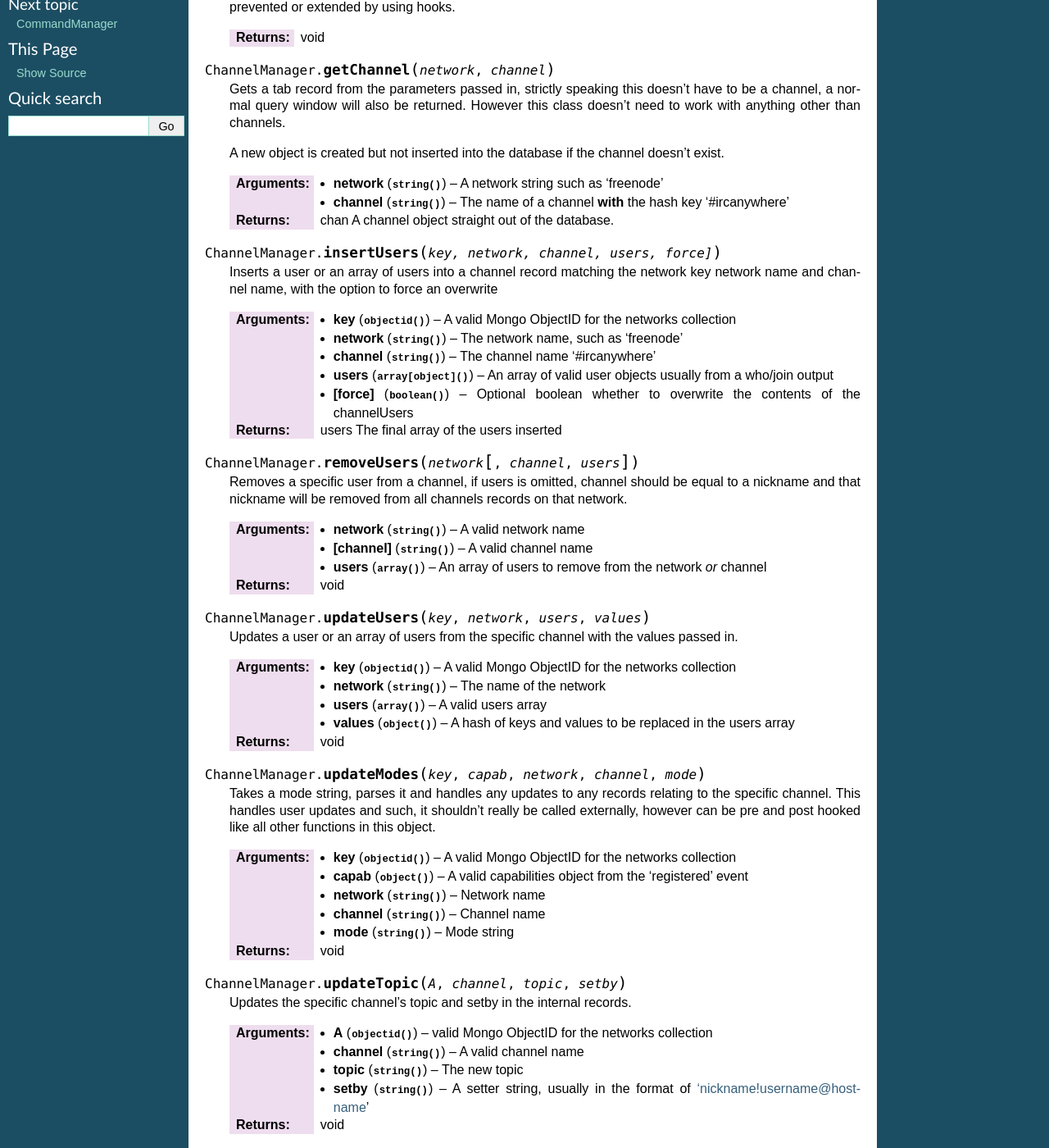
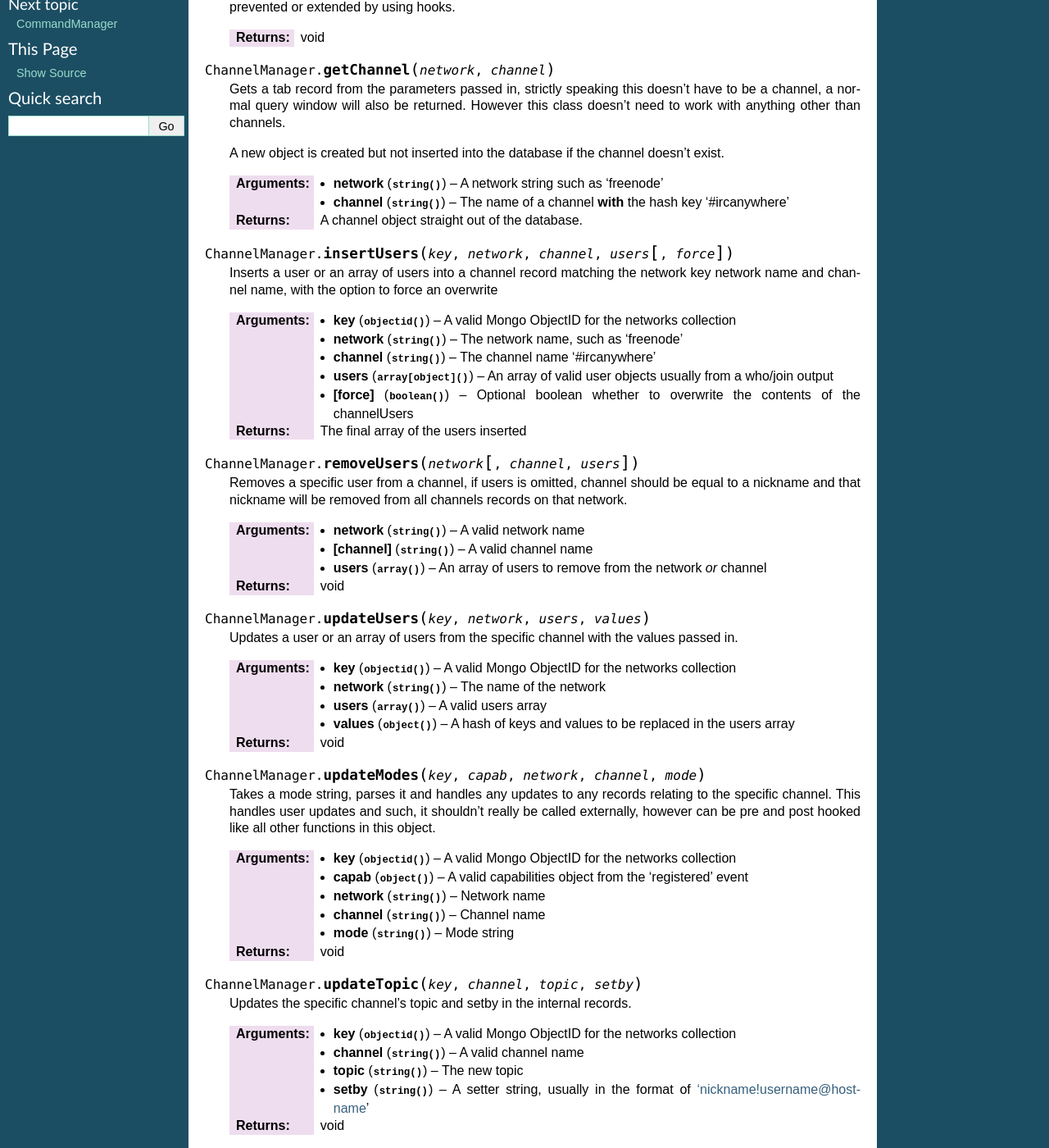
Before and after one commit to ircanywhere/ircanywhere.github.io, a Sphinx documentation site: the page built from docs/source/server/channels.rst, in a window 1280 px wide and 1400 px high, scrolled down 271 px. Shown: the whole window at 82% size. Built offline with Sphinx 7.4.7, drawn with Linux system fonts in a browser that asks for light colours.

Commit message:
Updated docs

```diff
--- a/docs/source/server/channels.rst
+++ b/docs/source/server/channels.rst
@@ -25,9 +25,9 @@ IRCAnywhere server/channels.js
 
    :param string network: A network string such as 'freenode'
    :param string channel: The name of a channel **with** the hash key '#ircanywhere'
-   :returns: chan A channel object straight out of the database.
+   :returns: A channel object straight out of the database.
 
-.. js:function:: ChannelManager.insertUsers(key, network, channel, users, force])
+.. js:function:: ChannelManager.insertUsers(key, network, channel, users[, force])
 
    Inserts a user or an array of users into a channel record matching the network key
    network name and channel name, with the option to force an overwrite
@@ -37,7 +37,7 @@ IRCAnywhere server/channels.js
    :param string channel: The channel name '#ircanywhere'
    :param array[object] users: An array of valid user objects usually from a who/join output
    :param boolean [force]: Optional boolean whether to overwrite the contents of the channelUsers
-   :returns: users The final array of the users inserted
+   :returns: The final array of the users inserted
 
 .. js:function:: ChannelManager.removeUsers(network[, channel, users])
 
@@ -72,11 +72,11 @@ IRCAnywhere server/channels.js
    :param string mode: Mode string
    :returns: void
 
-.. js:function:: ChannelManager.updateTopic(A, channel, topic, setby)
+.. js:function:: ChannelManager.updateTopic(key, channel, topic, setby)
 
    Updates the specific channel's topic and setby in the internal records.
 
-   :param objectid A: valid Mongo ObjectID for the networks collection
+   :param objectid key: A valid Mongo ObjectID for the networks collection
    :param string channel: A valid channel name
    :param string topic: The new topic
    :param string setby: A setter string, usually in the format of 'nickname!username@hostname'
--- a/docs/source/server/commands.rst
+++ b/docs/source/server/commands.rst
@@ -33,7 +33,7 @@ IRCAnywhere server/commands.js
    :param boolean ban: Whether to ban or unban
    :returns: void
 
-.. js:function:: CommandManager.createAlias(command, ...)
+.. js:function:: CommandManager.createAlias(command, alias)
 
    Creates an alias from the first parameter to the remaining ones.
 
@@ -43,7 +43,7 @@ IRCAnywhere server/commands.js
        // sets an alias for /p and /leave to forward to /part
 
    :param string command: A command to alias
-   :param string ...: A command to map to
+   :param ...string alias: A command to map to
    :returns: void
 
 .. js:function:: CommandManager.parseCommand(user, client, target, command)
--- a/docs/source/server/modeparser.rst
+++ b/docs/source/server/modeparser.rst
@@ -39,8 +39,8 @@ IRCAnywhere server/modeparser.js
 .. js:function:: ModeParser.handleParams(capabilities, users, modeArray)
 
    Applies any mode changes that contain status related modes, usually qaohv modes
-       minus: rickibalboa: -o > will remove the o flag from the nickname record
-    minus: rickibalboa: +v > will set the v flag on the nickname record
+   minus: rickibalboa: -o > will remove the o flag from the nickname record
+   minus: rickibalboa: +v > will set the v flag on the nickname record
 
    :param object capabilities: A valid capabilities object from a client
    :param object users: A valid users array for a channel
--- a/docs/source/server/networks.rst
+++ b/docs/source/server/networks.rst
@@ -81,7 +81,7 @@ IRCAnywhere server/networks.js
    :param boolean activate: Whether to set the tab as active or not
    :returns: void
 
-.. js:function:: NetworkManager.removeTab(client, target])
+.. js:function:: NetworkManager.removeTab(client[, target])
 
    Removes the specified tab, be careful because this doesn't re-select one, you're expected to look
    for a removed tab, if it's the currently selected one, go back to a different one.
--- a/docs/source/server/users.rst
+++ b/docs/source/server/users.rst
@@ -105,7 +105,7 @@ IRCAnywhere server/users.js
    :param object res: A valid response object from express
    :returns: An output object for the API call
 
-.. js:function:: UserManager.updatePassword(user, password, confirmPassword, currentPassword])
+.. js:function:: UserManager.updatePassword(user, password, confirmPassword[, currentPassword])
 
    Updates a users password, doesn't bypass any checkings, just doesn't
    define how you select the user, so via a token or direct user object
@@ -116,7 +116,7 @@ IRCAnywhere server/users.js
    :param string [currentPassword]: The current password
    :returns: An output object for the API call
 
-.. js:function:: UserManager.onUserLogin(me, force])
+.. js:function:: UserManager.onUserLogin(me[, force])
 
    An event which is called when a successful login occurs, this logic is kept out of
    the handler for /api/login because it's specific to a different section of the application
--- a/docs/source/server/websocket.rst
+++ b/docs/source/server/websocket.rst
@@ -40,7 +40,7 @@ IRCAnywhere server/websocket.js
 
    :returns: void
 
-.. js:function:: WebSocket.send(event, data, close])
+.. js:function:: WebSocket.send(event, data[, close])
 
    Sends outgoing packets
 
```
